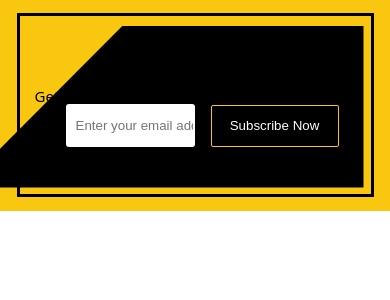
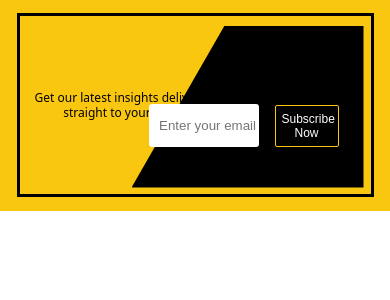
Before and after one commit to Jerry-Khobby/xcelsz-Project, a React (Create React App) app: page / in a window 390 px wide. Shown: the top 300 px of the page. Built offline with nearby package versions, Linux system fonts and the light colour scheme.

Commit message:
almost done with the responsiveness

```diff
--- a/src/component/email.css
+++ b/src/component/email.css
@@ -94,3 +94,73 @@ font-size: 18px;
         font-size: 15px;
     }
 }
+
+@media(max-width:600px){
+    .black_background{
+        width: 290px;
+    }
+    .email_input{
+        width: 28vw;
+    }
+    .subscribe_button{
+width: 5rem;
+    }
+    .email_section_text_only>p{
+        font-size: 13px;
+        font-weight: 500;
+    }
+}
+
+@media(max-width:500px){
+    .black_background{
+        width: 200px;
+    }
+    .email_input{
+        width: 25vw;
+    }
+    .subscribe_button{
+        width: 4rem;
+        font-size: 12px;
+    }
+    .email_section_text_only>p{
+        font-size: 12px;
+        font-weight: 500;
+    }
+}
+
+
+@media(max-width:320px){
+    .black_background{
+        display: none;
+    }
+    .subscribe_button{
+       background-color: #000;
+       border-radius: 5px;
+       width: 5rem;
+    }
+    .email_input_button{
+top: 8rem;
+align-items: center;
+display: flex;
+bottom: 8px;
+left: 1rem;
+right: 10px;
+    }
+    .email_input{
+        width: 51vw;
+    }
+    .email_section_text_only{
+        display: flex;
+        align-items: center;
+        flex-direction: column;
+        margin-bottom: 2rem;
+        justify-content: center;
+        margin-left: auto;
+        margin-right: auto;
+    }
+    .email_section_text_only>p{
+font-size: 14px;
+line-height: 2px;
+    }
+
+}
```
